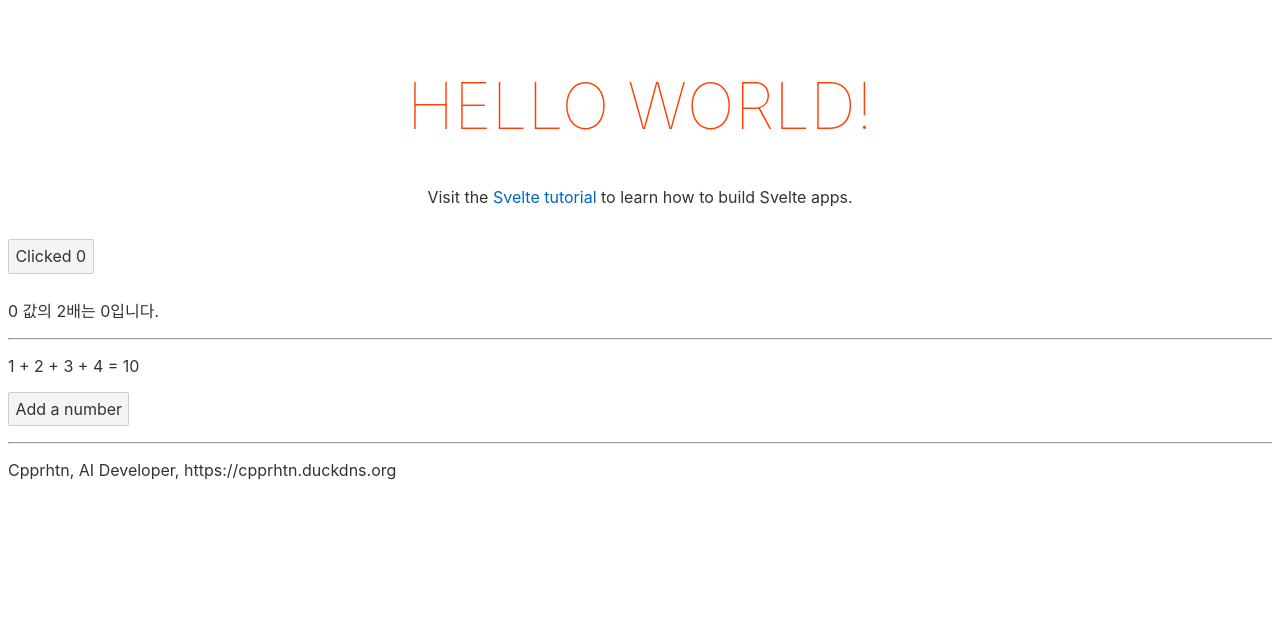
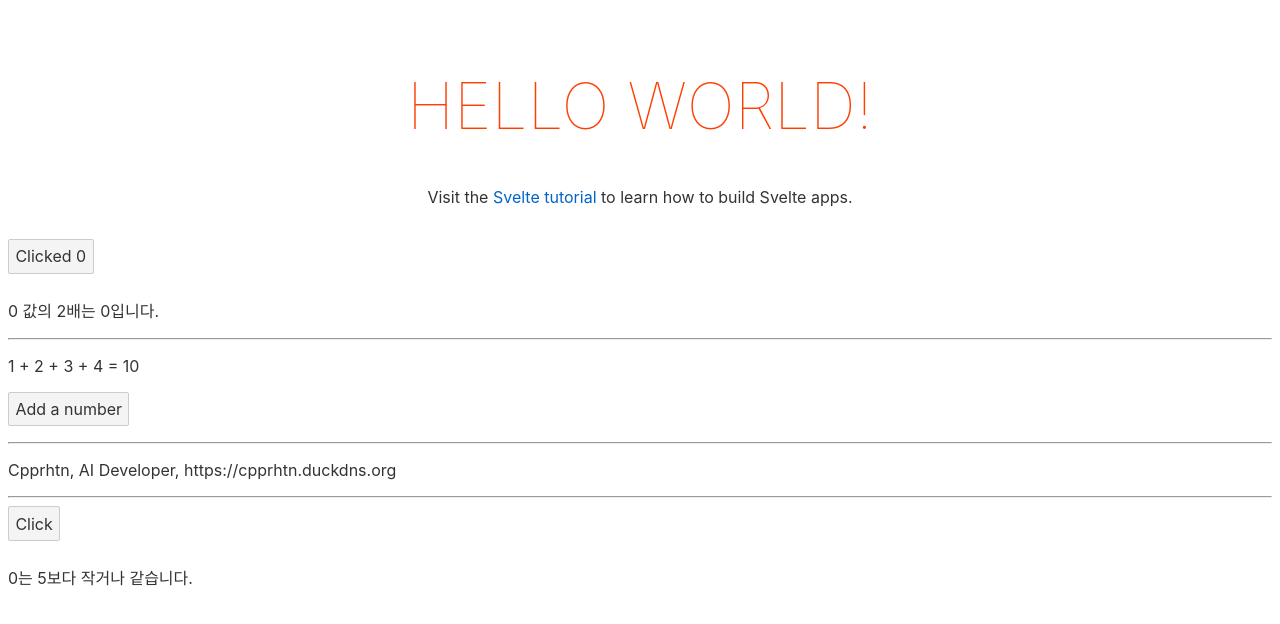
Before and after one commit to cpprhtn/svelte-proj, a Svelte app: page / in a window 1280 px wide. Shown: the top 624 px of the page. Built offline with nearby package versions, Linux system fonts and the light colour scheme.

Commit message:
add: if문

```diff
--- a/src/App.svelte
+++ b/src/App.svelte
@@ -40,6 +40,13 @@
 		job: 'AI Developer',
 		website: 'https://cpprhtn.duckdns.org'
 	}
+
+	// 조건문
+	let x = 0;
+
+	function handleAddX () {
+		x += 1;
+	}
 	</script>
 
 <main>
@@ -65,6 +72,18 @@
 	{...info}
 />
 
+<hr>
+
+<button on:click={handleAddX}>Click</button>
+
+{#if x > 10}
+	<p>{x}는 10보다 큽니다.</p>
+{:else if x > 5}
+	<p>{x}는 5보다 큽니다.</p>
+{:else}
+	<p>{x}는 5보다 작거나 같습니다.</p>
+{/if}
+
 <style>
 	main {
 		text-align: center;
```
